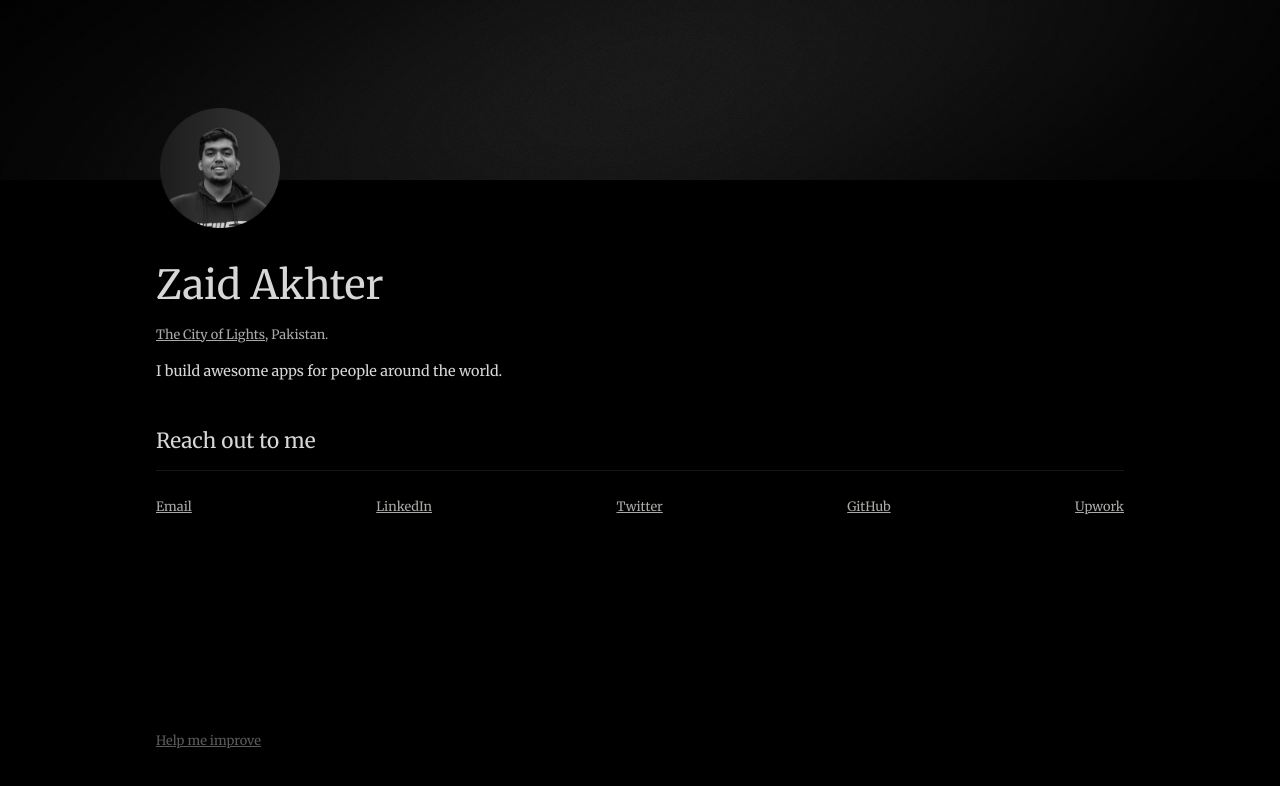
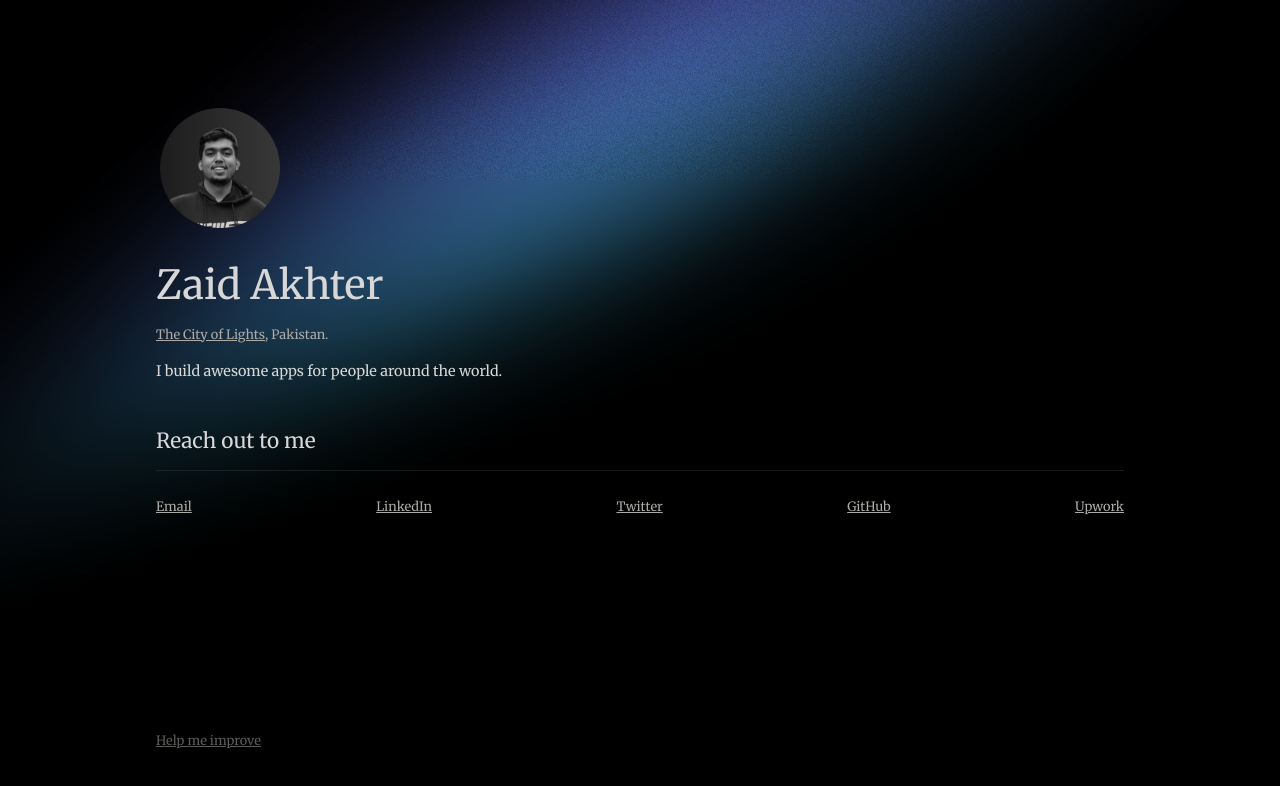
Before and after one commit to zaidakhterr/simple-portfolio, a Next.js app: page / in a window 1280 px wide. Shown: the top 786 px of the page. Built offline with nearby package versions, Linux system fonts and the light colour scheme.

Commit message:
finalize color

```diff
--- a/pages/index.js
+++ b/pages/index.js
@@ -1,6 +1,5 @@
 import Head from "next/head";
 import Image from "next/image";
-import Polygon from "../polygon.svg";
 
 export default function Home() {
   return (
@@ -14,7 +13,7 @@ export default function Home() {
         <link rel="icon" href="/favicon.ico" />
       </Head>
       <div className="header">
-        <Polygon />
+        <div className="gradient" />
       </div>
       <div className="content">
         <Image src="/zaid.png" alt="Zaid Akhter" width="120px" height="120px" />
--- a/styles/globals.css
+++ b/styles/globals.css
@@ -7,7 +7,8 @@
 }
 
 *::selection {
-  background-color: #222;
+  background-color: #3e88f6;
+  color: #fff;
 }
 
 body {
@@ -34,15 +35,39 @@ a:active {
   justify-content: center;
   width: 100%;
   height: 180px;
-  overflow: hidden;
+  /* overflow: hidden; */
+}
+
+/* https://toolbox.signalsupply.co/ */
+.gradient {
+  width: 440px;
+  height: 440px;
+  filter: blur(100px);
+  transform: skewX(-45deg) skewY(-25deg);
+  opacity: 0.8;
+  background: linear-gradient(
+      197.37deg,
+      #7450db -0.38%,
+      rgba(138, 234, 240, 0) 101.89%
+    ),
+    linear-gradient(
+      115.93deg,
+      #3e88f6 4.86%,
+      rgba(62, 180, 246, 0.33) 38.05%,
+      rgba(62, 235, 246, 0) 74.14%
+    ),
+    radial-gradient(
+      56.47% 76.87% at 6.92% 7.55%,
+      rgba(62, 136, 246, 0.7) 0%,
+      rgba(62, 158, 246, 0.182) 52.16%,
+      rgba(62, 246, 246, 0) 100%
+    ),
+    linear-gradient(306.53deg, #2ee4e3 19.83%, rgba(46, 228, 227, 0) 97.33%);
+  background-blend-mode: normal, normal, normal, normal, normal, normal;
 }
 
 .header svg {
   filter: blur(130px);
-  position: absolute;
-  left: 50%;
-  top: 50%;
-  transform: translateX(-50%) translateY(-50%);
 }
 
 .header::after {
```
Also changed, not shown: polygon.svg (deleted), triangle.svg (deleted).
